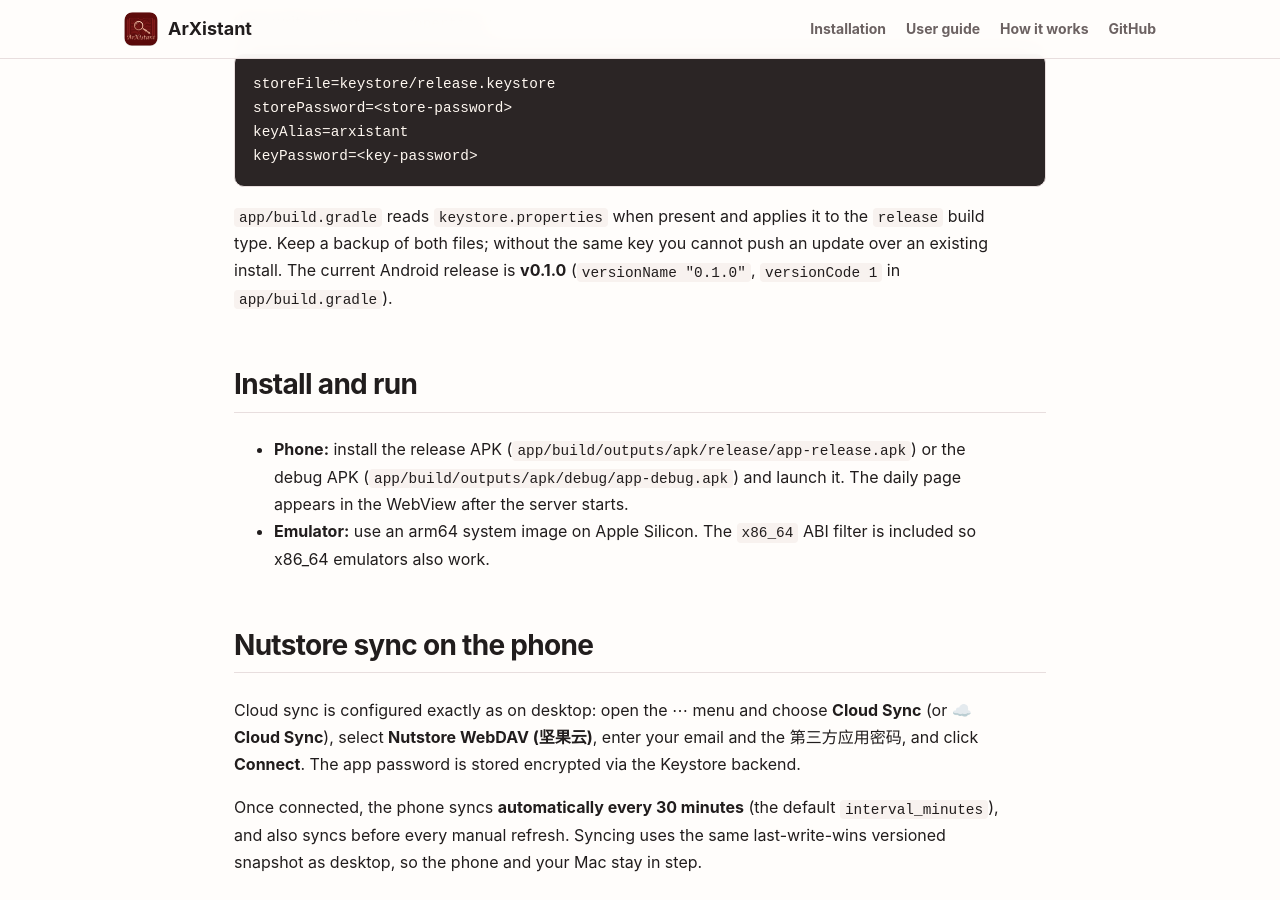
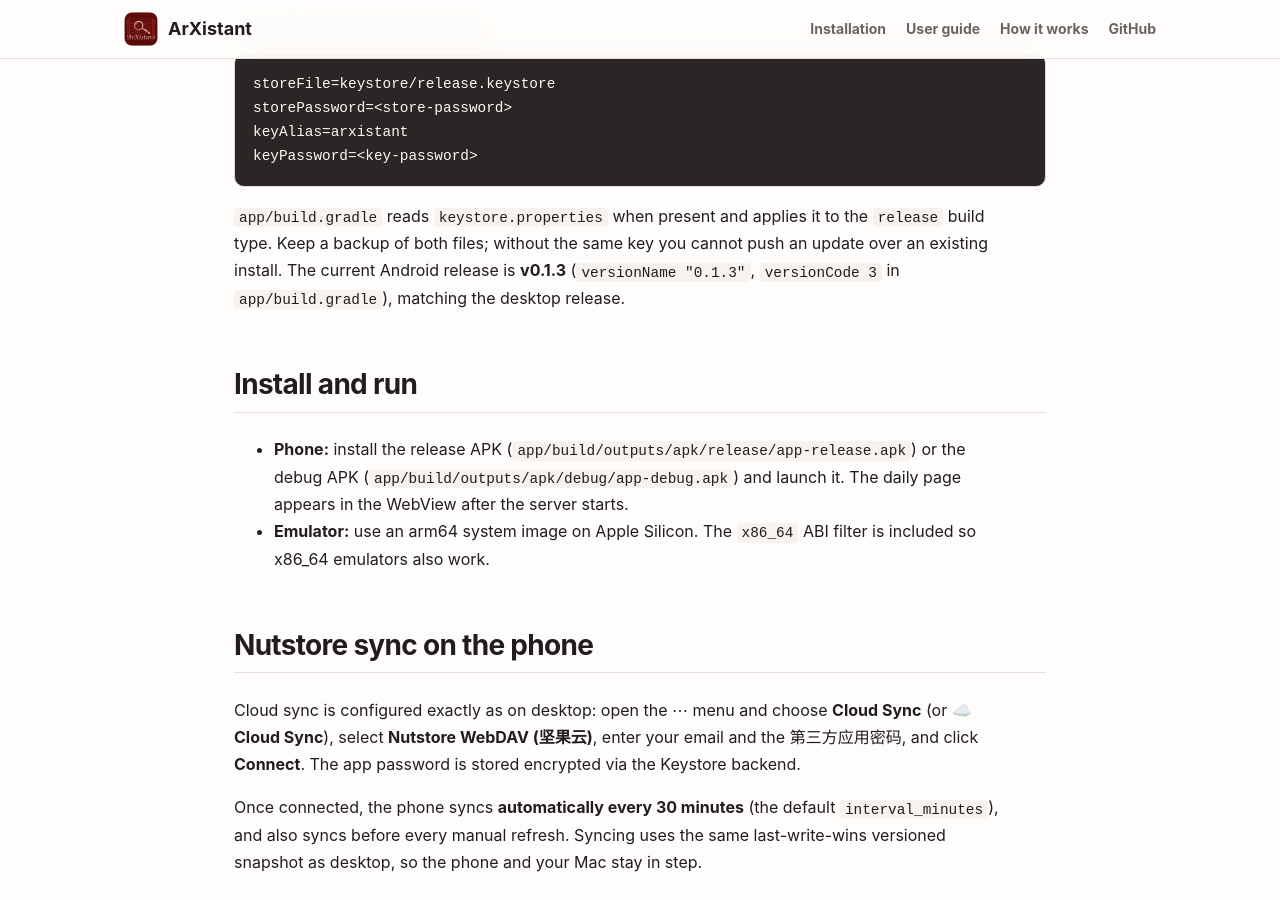
Before and after one commit to jyshangguan/ArXistant, a Jekyll site: the page built from docs/android.md, in a window 1280 px wide and 900 px high, scrolled down 3150 px. Built offline with Jekyll 4.4.1, drawn with Linux system fonts in a browser that asks for light colours.

Commit message:
Bump version to 0.1.3 across desktop and Android

```diff
--- a/docs/android.md
+++ b/docs/android.md
@@ -133,7 +133,7 @@ keyPassword=<key-password>
 `app/build.gradle` reads `keystore.properties` when present and applies it to
 the `release` build type. Keep a backup of both files; without the same key you
 cannot push an update over an existing install. The current Android release is
-**v0.1.0** (`versionName "0.1.0"`, `versionCode 1` in `app/build.gradle`).
+**v0.1.3** (`versionName "0.1.3"`, `versionCode 3` in `app/build.gradle`), matching the desktop release.
 
 ## Install and run
 
--- a/src/arxiv_daily_ranker_html.py
+++ b/src/arxiv_daily_ranker_html.py
@@ -26,7 +26,7 @@ def _fetch_url(url, timeout=45, attempts=3):
     for attempt in range(1, attempts + 1):
         try:
             request = urllib.request.Request(
-                url, headers={'User-Agent': 'ArXistant/0.1.2 (personal arXiv reader)'}
+                url, headers={'User-Agent': 'ArXistant/0.1.3 (personal arXiv reader)'}
             )
             with urllib.request.urlopen(request, timeout=timeout) as response:
                 body = response.read()
```
Also changed, not shown: docs/installation.md (+1 -1 lines), README.md, chrome-extension/manifest.json, 3 other files.
